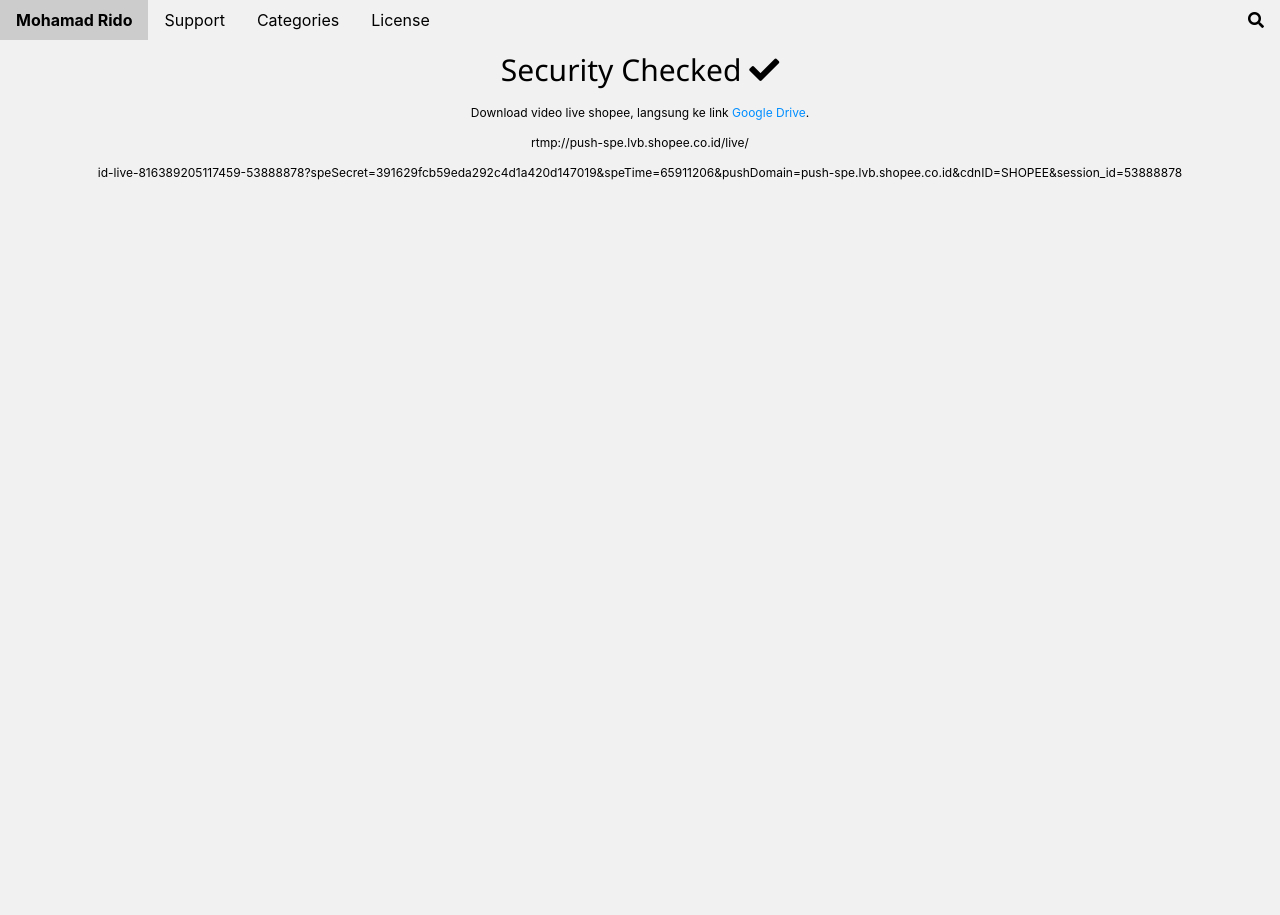
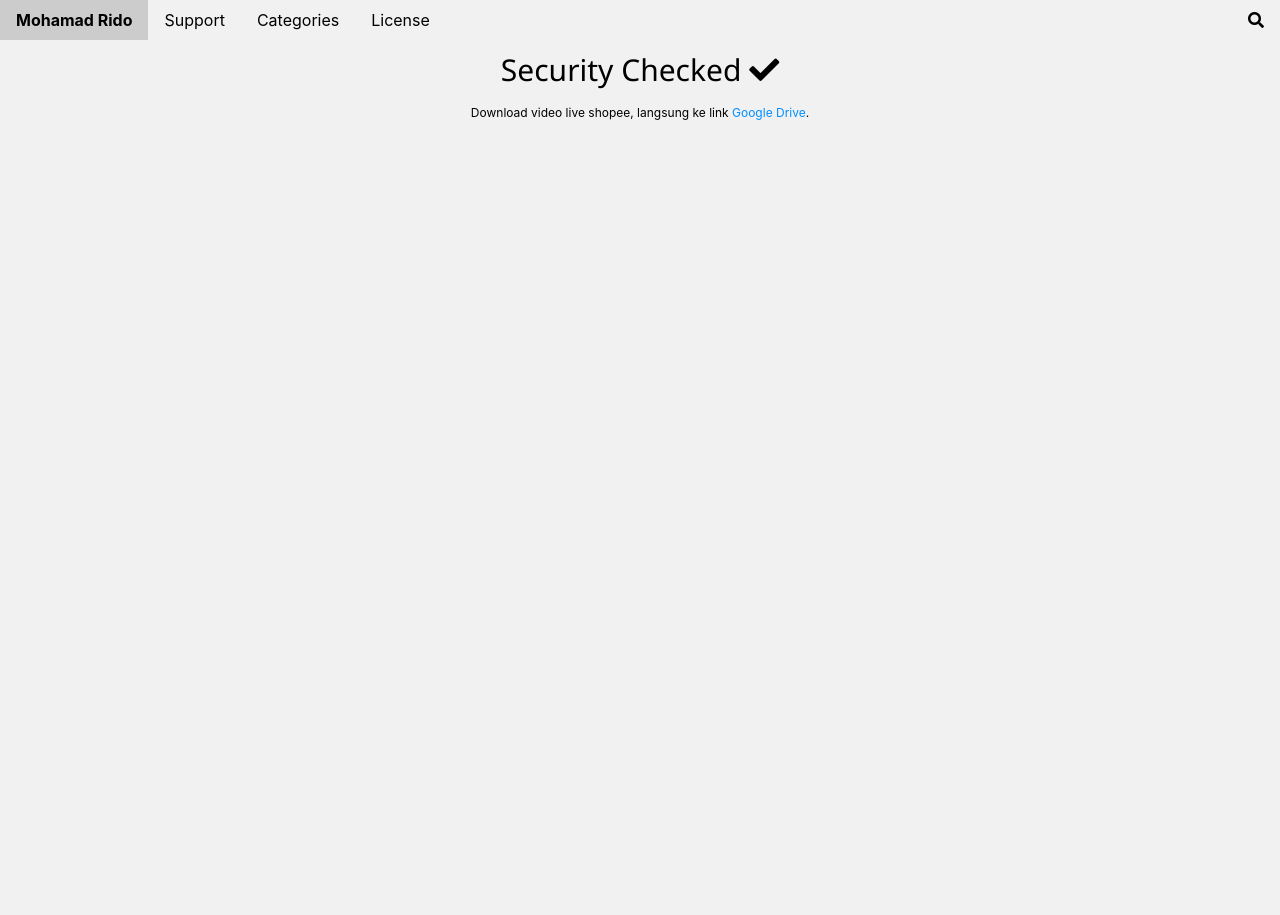
Before and after one commit to artslinux/nudc33ycmqc, a Jekyll site: the page live.html, which Jekyll copies as it is, in a window 1280 px wide. Built offline with Jekyll 4.4.1, drawn with Linux system fonts in a browser that asks for light colours.

Commit message:
Update live.html

```diff
--- a/live.html
+++ b/live.html
@@ -52,8 +52,6 @@
   <h2>Security Checked <i class="fa fa-check"></i></h2>
   <p>Download video live shopee, langsung ke link <a style="color: #008eff;" href="https://drive.google.com/drive/folders/1ySPZyTlZRetSbZpR7iJHIHSo0YdJB9ZI">Google Drive</a>.
   </p>
-  <p>rtmp://push-spe.lvb.shopee.co.id/live/</p>
-  <p>id-live-816389205117459-53888878?speSecret=391629fcb59eda292c4d1a420d147019&speTime=65911206&pushDomain=push-spe.lvb.shopee.co.id&cdnID=SHOPEE&session_id=53888878</p>
 </div>
 </div>
   <!-- Search Modal -->
```
